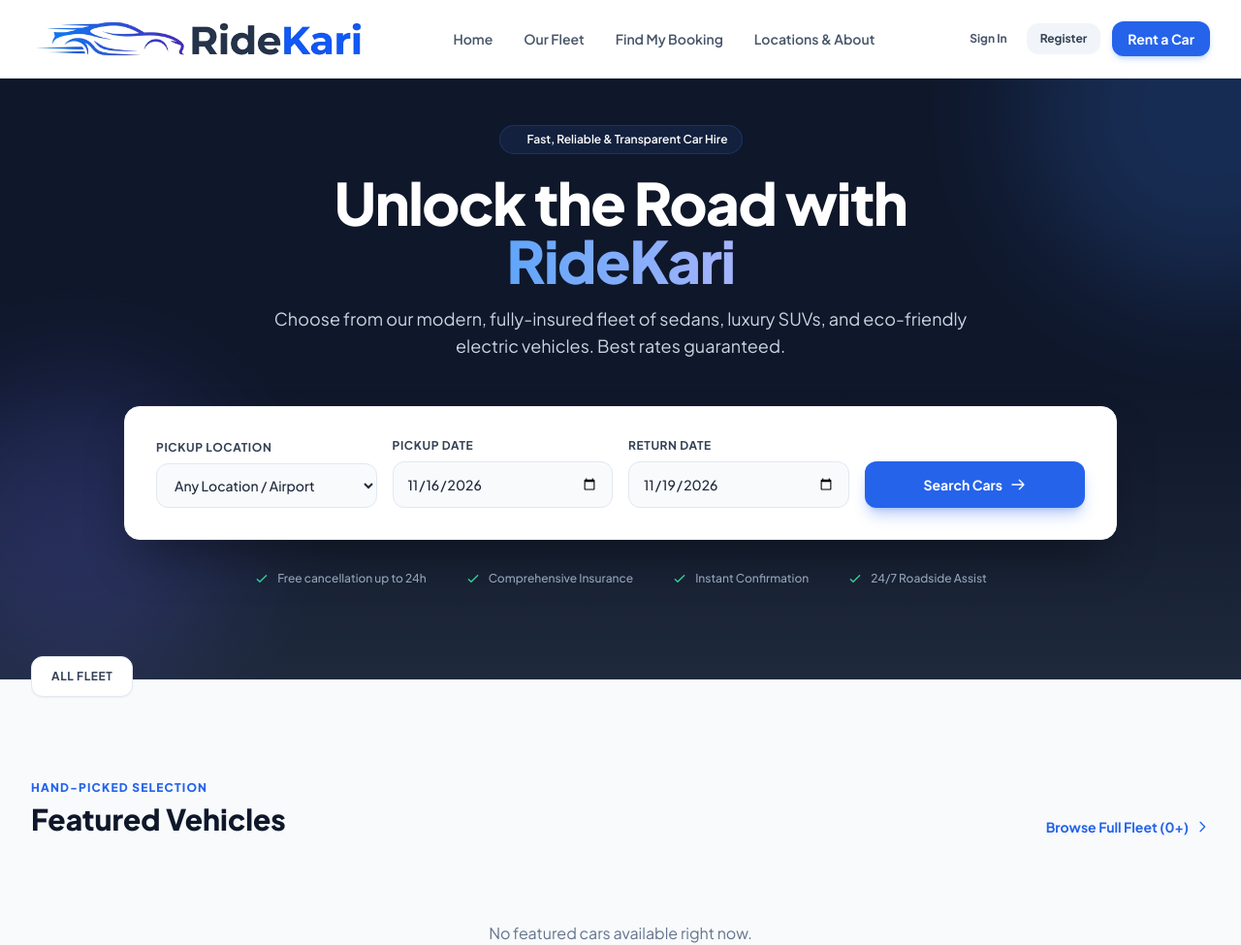
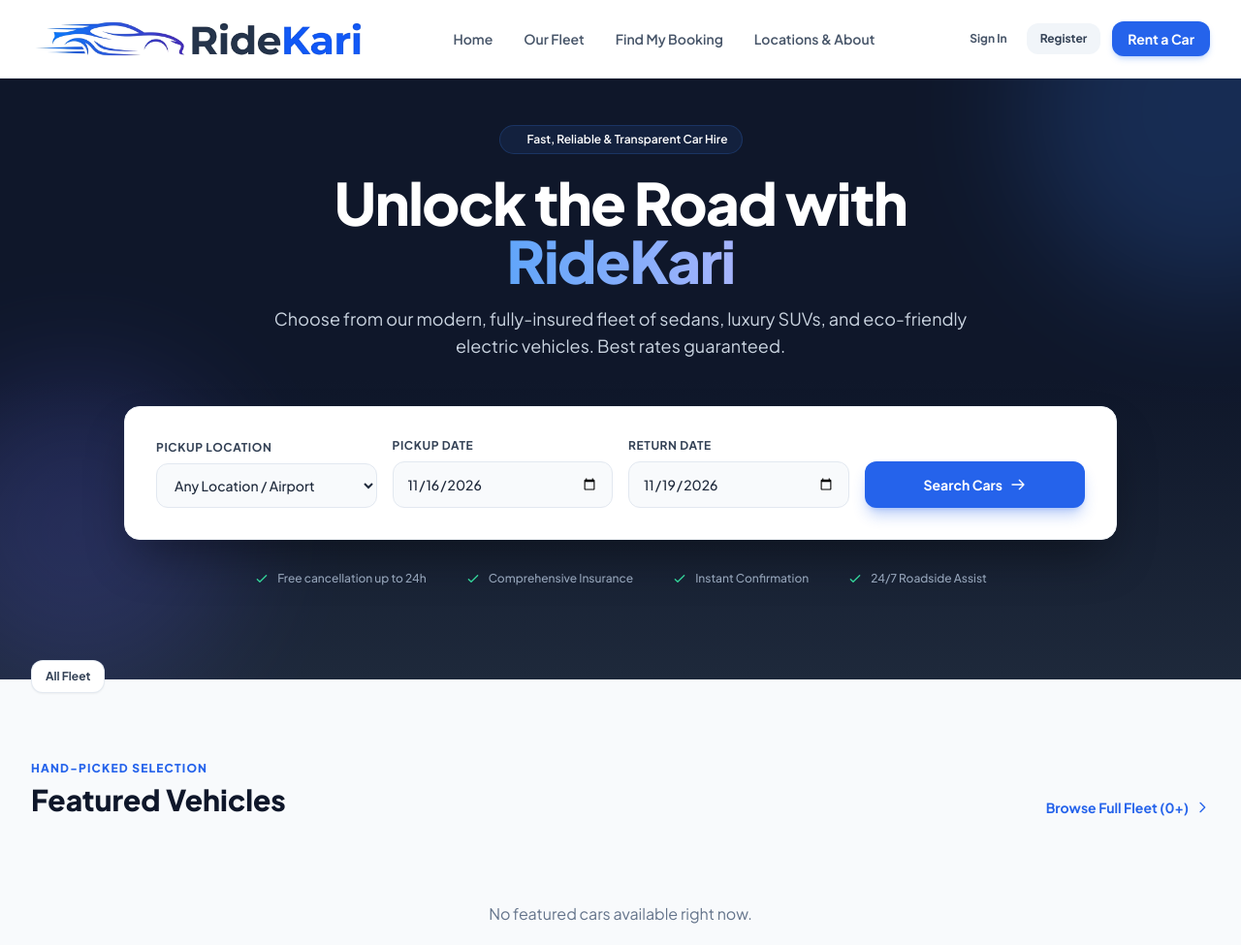
Before and after one commit to Jeremiahkariuki/Car-hire-Services, a Django app: page / in a window 1280 px wide. Shown: the top 975 px of the page at 97% size. Run offline with Django 5.2, Linux system fonts and the light colour scheme; data that the repository does not hold is empty; some libraries are stand-ins or nearby versions.

Commit message:
Remove horizontal scrollbar on category filter pills - use compact wrapping pills

```diff
--- a/templates/base.html
+++ b/templates/base.html
@@ -31,6 +31,8 @@
     <link href="https://fonts.googleapis.com/css2?family=Plus+Jakarta+Sans:wght@400;500;600;700;800&display=swap" rel="stylesheet">
     <style>
         body { font-family: 'Plus Jakarta Sans', sans-serif; }
+        .no-scrollbar::-webkit-scrollbar { display: none; }
+        .no-scrollbar { -ms-overflow-style: none; scrollbar-width: none; }
     </style>
     {% block extra_head %}{% endblock %}
 </head>
--- a/templates/rentals/home.html
+++ b/templates/rentals/home.html
@@ -92,15 +92,15 @@
 </section>
 
 <!-- Category Pills / Selector -->
-<section class="max-w-7xl mx-auto px-4 sm:px-6 lg:px-8 -mt-6 relative z-10">
-    <div class="flex items-center gap-3 overflow-x-auto pb-4 no-scrollbar">
-        <a href="{% url 'car_list' %}" class="flex-shrink-0 px-5 py-3 rounded-xl bg-white border border-slate-200 shadow-sm hover:border-brand-500 hover:text-brand-600 font-bold text-xs uppercase tracking-wider text-slate-700 transition-all">
-            All Fleet
+<section class="max-w-7xl mx-auto px-4 sm:px-6 lg:px-8 -mt-5 relative z-10">
+    <div class="flex flex-wrap items-center justify-start gap-2 sm:gap-2.5">
+        <a href="{% url 'car_list' %}" class="px-3.5 py-2 rounded-xl bg-white border border-slate-200/90 shadow-sm hover:border-brand-500 hover:text-brand-600 font-bold text-xs text-slate-700 transition-all flex items-center gap-1.5">
+            <span>All Fleet</span>
         </a>
         {% for cat in categories %}
-        <a href="{% url 'car_list' %}?category={{ cat.slug }}" class="flex-shrink-0 px-5 py-3 rounded-xl bg-white border border-slate-200 shadow-sm hover:border-brand-500 hover:text-brand-600 font-bold text-xs uppercase tracking-wider text-slate-700 transition-all flex items-center gap-2">
+        <a href="{% url 'car_list' %}?category={{ cat.slug }}" class="px-3.5 py-2 rounded-xl bg-white border border-slate-200/90 shadow-sm hover:border-brand-500 hover:text-brand-600 font-bold text-xs text-slate-700 transition-all flex items-center gap-1.5">
             <span>{{ cat.name }}</span>
-            <span class="text-[10px] bg-slate-100 text-slate-500 px-2 py-0.5 rounded-full font-medium">{{ cat.cars.count }}</span>
+            <span class="text-[10px] bg-slate-100 text-slate-500 px-1.5 py-0.5 rounded-full font-bold">{{ cat.cars.count }}</span>
         </a>
         {% endfor %}
     </div>
```
